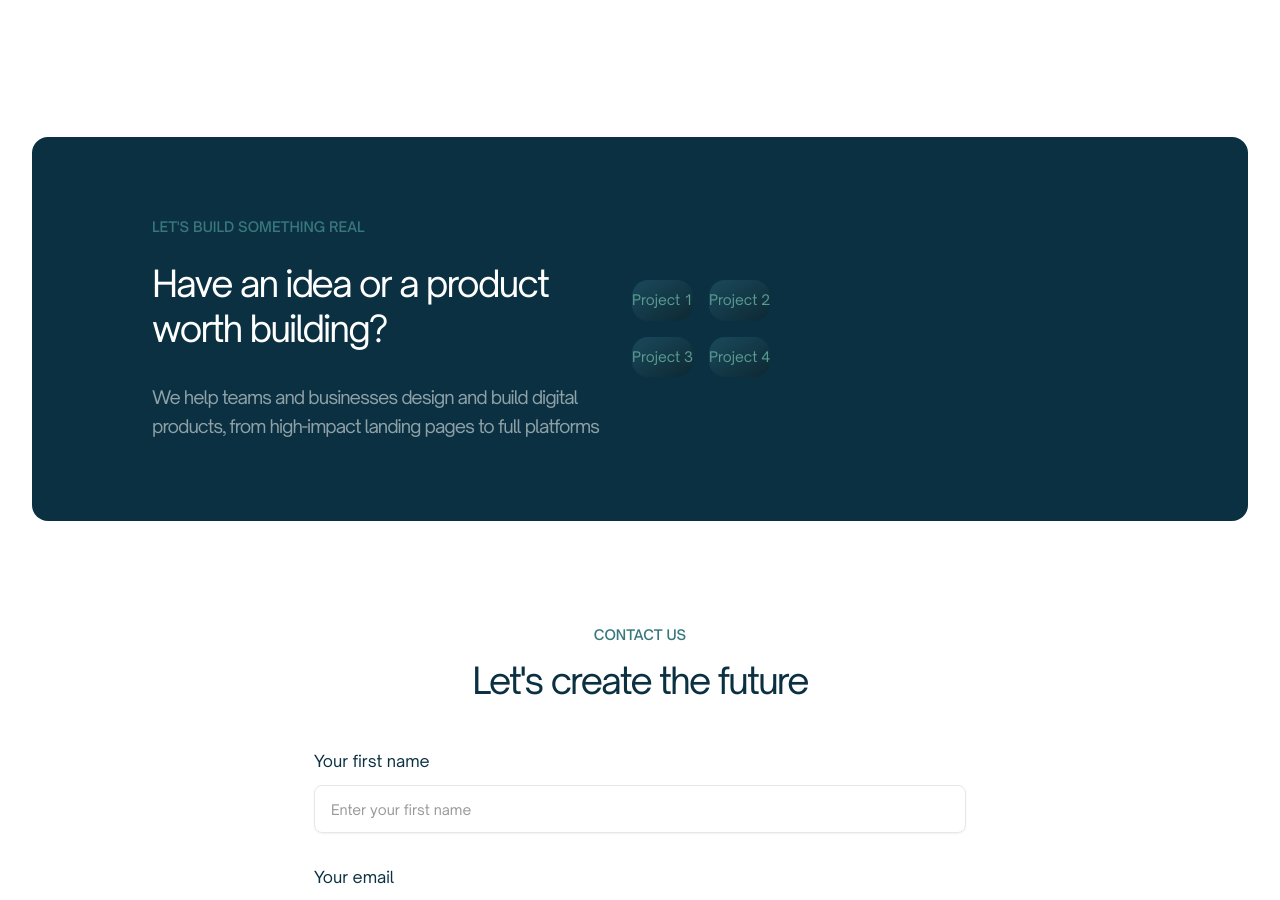
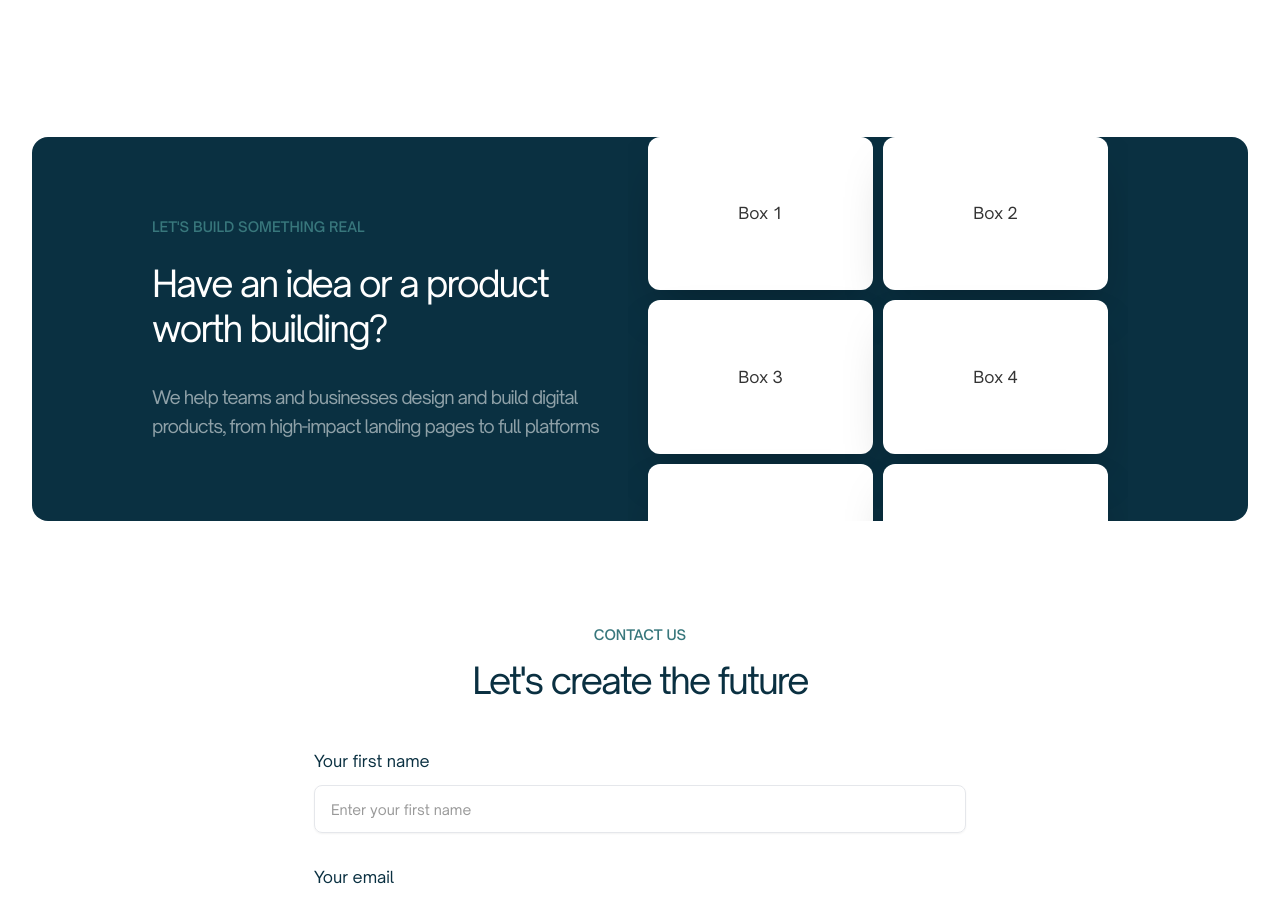
Before and after one commit to mateoLorenzo/smt-landing, a Next.js app: page / in a window 1280 px wide. Shown: the part 3500-4400 px from the top of the page. Built offline with nearby package versions, Linux system fonts and the light colour scheme.

Commit message:
Adjustes in lets build section

```diff
--- a/src/app/sections/LetsBuild.tsx
+++ b/src/app/sections/LetsBuild.tsx
@@ -8,7 +8,8 @@ export const LetsBuild = () => {
     >
       <div className="max-w-[1500px] mx-auto px-5 md:px-[120px] w-full">
         {/* <div className="grid md:grid-cols-2 gap-16 items-center"> */}
-        <div className="flex flex-col md:flex-row items-center">
+        {/* <div className="flex flex-col md:flex-row items-center md:justify-between overflow-hidden"> */}
+        <div className="flex flex-col md:flex-row items-center md:justify-between">
           {/* Left side - Text content */}
           <div className="md:pr-8 flex flex-col items-center md:items-start mb-10 md:mb-0">
             <p className="text-xs md:text-sm uppercase text-[#38777C] mb-3 md:mb-6 font-medium">
@@ -23,45 +24,26 @@ export const LetsBuild = () => {
             </p>
           </div>
 
-          {/* Right side - Project mockups grid */}
-          <div className="relative">
-            {/* Grid of mockup placeholders */}
-            <div className="grid grid-cols-2 gap-4">
-              {/* Row 1 */}
-              <div className="bg-[#153B4B] rounded-2xl aspect-[3/2] overflow-hidden">
-                <div className="w-full h-full bg-linear-to-br from-[#1a4a5c] to-[#0d2833] flex items-center justify-center">
-                  <span className="text-[#5A9B93] text-sm">Project 1</span>
-                </div>
-              </div>
-              <div className="bg-[#153B4B] rounded-2xl aspect-[3/2] overflow-hidden">
-                <div className="w-full h-full bg-linear-to-br from-[#1a4a5c] to-[#0d2833] flex items-center justify-center">
-                  <span className="text-[#5A9B93] text-sm">Project 2</span>
-                </div>
-              </div>
+          {/* <div className="flex w-[500px] flex-wrap justify-center gap-[10px] bottom-[10%] h-full absolute right-[120px] bg-red-500"> */}
 
-              {/* Row 2 */}
-              <div className="bg-[#153B4B] rounded-2xl aspect-[3/2] overflow-hidden">
-                <div className="w-full h-full bg-linear-to-br from-[#1a4a5c] to-[#0d2833] flex items-center justify-center">
-                  <span className="text-[#5A9B93] text-sm">Project 3</span>
-                </div>
-              </div>
-              <div className="bg-[#153B4B] rounded-2xl aspect-[3/2] overflow-hidden">
-                <div className="w-full h-full bg-linear-to-br from-[#1a4a5c] to-[#0d2833] flex items-center justify-center">
-                  <span className="text-[#5A9B93] text-sm">Project 4</span>
-                </div>
-              </div>
-
-              {/* Row 3 */}
-              {/* <div className="bg-[#153B4B] rounded-2xl aspect-[4/3] overflow-hidden">
-                <div className="w-full h-full bg-gradient-to-br from-[#1a4a5c] to-[#0d2833] flex items-center justify-center">
-                  <span className="text-[#5A9B93] text-sm">Project 5</span>
-                </div>
-              </div>
-              <div className="bg-[#153B4B] rounded-2xl aspect-[4/3] overflow-hidden">
-                <div className="w-full h-full bg-gradient-to-br from-[#1a4a5c] to-[#0d2833] flex items-center justify-center">
-                  <span className="text-[#5A9B93] text-sm">Project 6</span>
-                </div>
-              </div> */}
+          <div className="flex w-[500px] flex-wrap justify-center gap-[10px] padding-t-[10%] h-full absolute right-[120px] overflow-hidden">
+            <div className="flex items-center justify-center w-[45%] h-[40%] bg-white rounded-xl shadow-2xl">
+              Box 1
+            </div>
+            <div className="flex items-center justify-center w-[45%] h-[40%] bg-white rounded-xl shadow-2xl">
+              Box 2
+            </div>
+            <div className="flex items-center justify-center w-[45%] h-[40%] bg-white rounded-xl shadow-2xl">
+              Box 3
+            </div>
+            <div className="flex items-center justify-center w-[45%] h-[40%] bg-white rounded-xl shadow-2xl">
+              Box 4
+            </div>
+            <div className="flex items-center justify-center w-[45%] h-[40%] bg-white rounded-xl shadow-2xl">
+              Box 5
+            </div>
+            <div className="flex items-center justify-center w-[45%] h-[40%] bg-white rounded-xl shadow-2xl">
+              Box 6
             </div>
           </div>
         </div>
```
